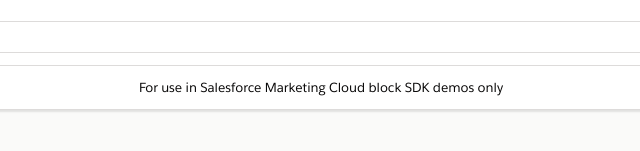
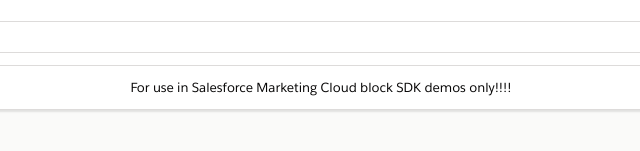
Before and after one commit to birthelambrechts/ContentBlock, a website: page dist/index.html in a window 1280 px wide. Shown: the part 295-446 px from the top of the page, 319-959 px from the left. Drawn offline with Linux system fonts and the light colour scheme.

Commit message:
Update index.html

```diff
--- a/dist/index.html
+++ b/dist/index.html
@@ -84,7 +84,7 @@
 			</div>
 		</div>
   </div>
-  <footer class="slds-card__footer">For use in Salesforce Marketing Cloud block SDK demos only</footer>
+  <footer class="slds-card__footer">For use in Salesforce Marketing Cloud block SDK demos only!!!!</footer>
 </article>
 
 		<script src="./main.js"></script>
```
